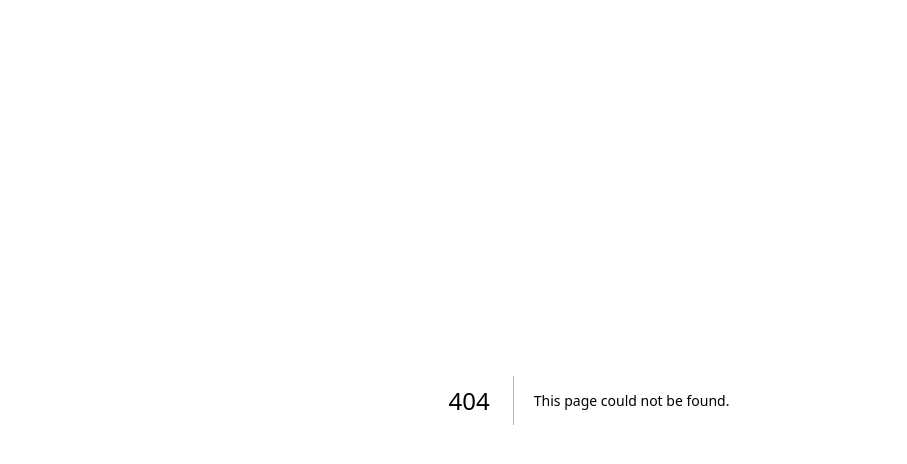
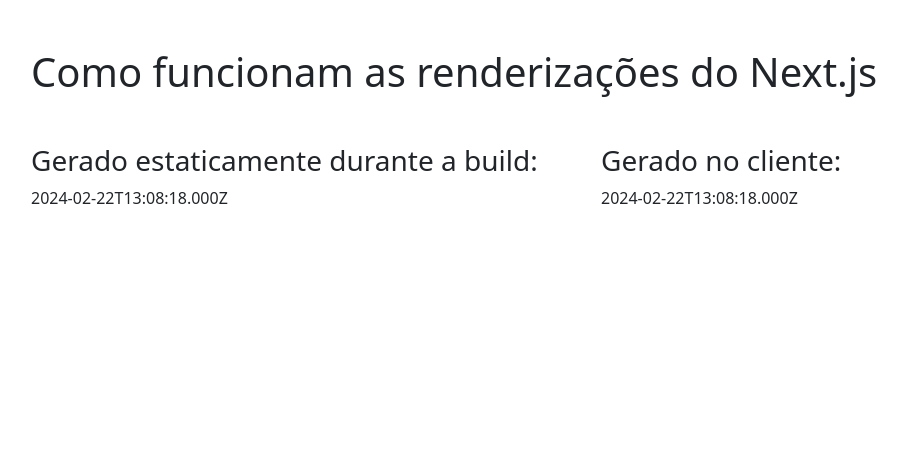
Before and after one commit to GustavoRMendes/exercise-nextjs, a Next.js app: page /static in a window 1280 px wide. Before the commit this address had no page. Shown: the top 464 px of the page, without its empty margins (51-958 px from the left). Built offline with nearby package versions, Linux system fonts and the light colour scheme; no server answers.

Commit message:
add Static

```diff
--- /dev/null
+++ b/src/pages/static.tsx
@@ -0,0 +1,53 @@
+import { NextPage, GetStaticProps } from "next";
+import { useEffect, useState, type ReactNode } from "react";
+import { Col, Container, Row } from "reactstrap";
+
+type ApiResponse = {
+  name: string;
+  timestamp: Date;
+};
+
+export const getStaticProps: GetStaticProps = async () => {
+  const staticData: ApiResponse = await fetch(`${process.env.NEXT_PUBLIC_APIURL}/api/hello`).then((res) => res.json());
+  return {
+    props: {
+      staticData,
+    },
+    revalidate: 10,
+  };
+};
+
+const Static: NextPage = (props:
+   {children?: ReactNode
+    staticData?: ApiResponse
+  }) => {
+  const [clientSideData, setClientSideData] = useState<ApiResponse>();
+  useEffect(() => {
+    fetchData();
+  }, []);
+
+  const fetchData = async () => {
+    const data = await fetch("api/hello").then((res) => res.json());
+    setClientSideData(data);
+  };
+
+  return (
+    <>
+      <Container tag="main">
+        <h1 className="my-5">Como funcionam as renderizações do Next.js</h1>
+        <Row>
+          <Col>
+            <h3>Gerado estaticamente durante a build: </h3>
+              {props.staticData?.timestamp.toString()}
+          </Col>
+          <Col>
+            <h3>Gerado no cliente:</h3>
+            {clientSideData?.timestamp.toString()}
+          </Col>
+        </Row>
+      </Container>
+    </>
+  );
+};
+
+export default Static;
```
